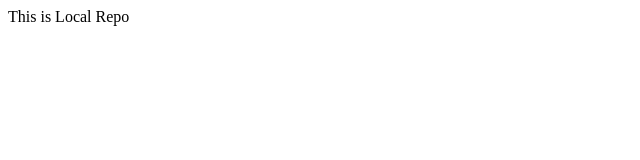
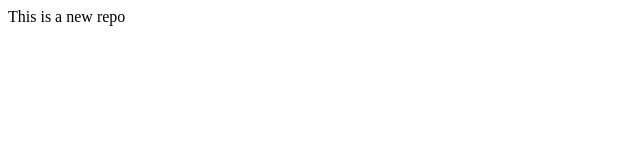
Before and after one commit to kingepritam/localrepo, a plain HTML site: page index.html in a window 1280 px wide. Shown: the full height of the page, 0-640 px from the left. Drawn offline with Linux system fonts and the light colour scheme.

Commit message:
Changes added in main

```diff
--- a/index.html
+++ b/index.html
@@ -1 +1 @@
-<p>This is Local Repo</p>
+<p>This is a new repo</p>
```
Also changed, not shown: 1 other file.
